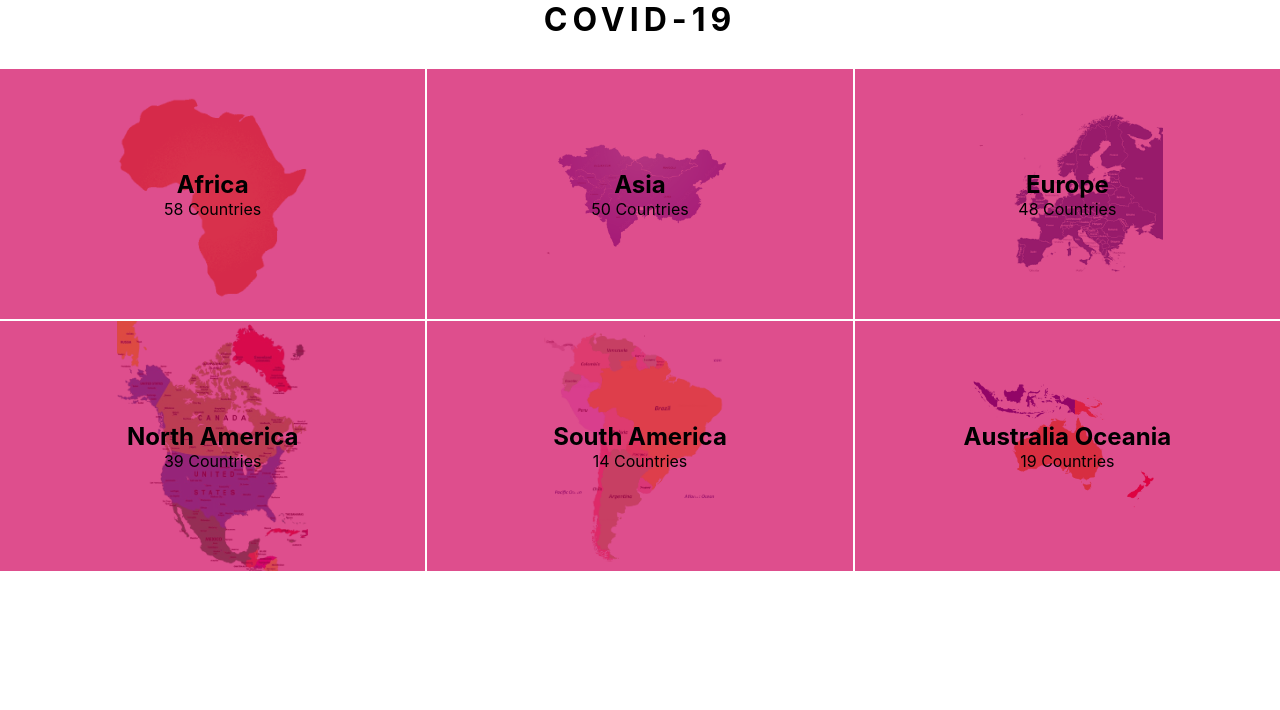
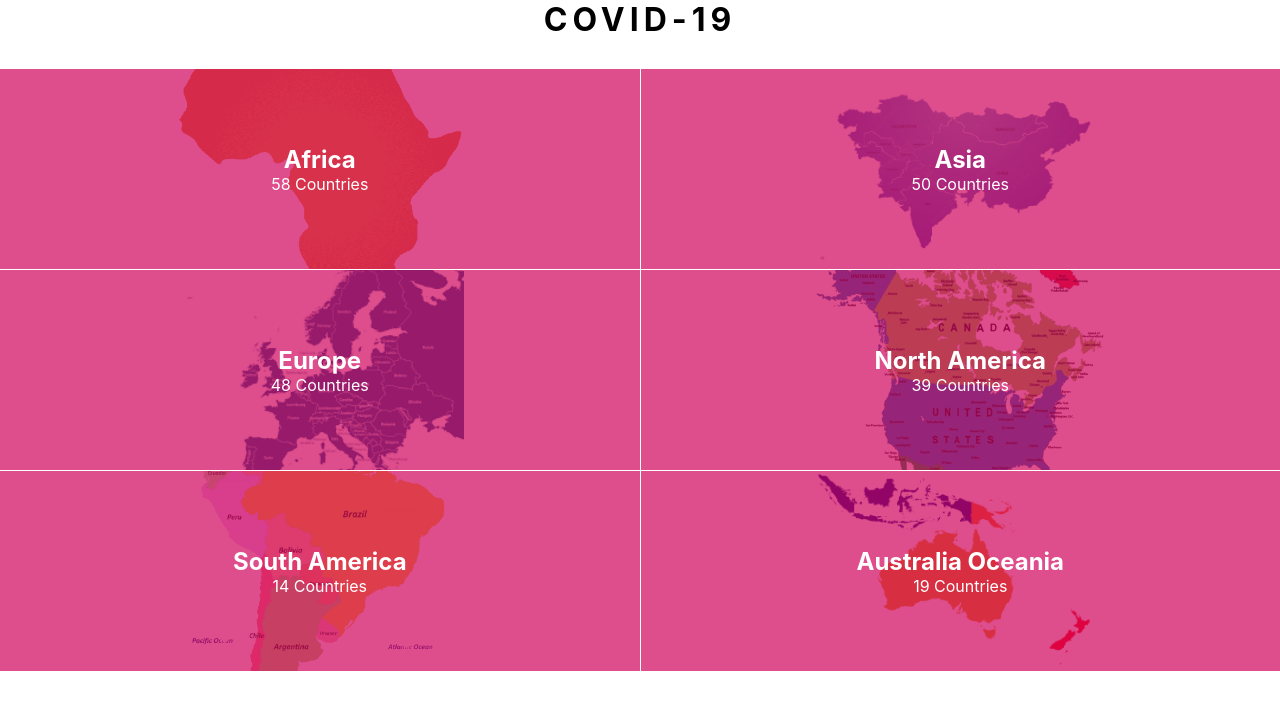
Before and after one commit to abdulhamiid/covid-tracker, a React (Create React App) app: page / in a window 1280 px wide. Shown: the top 710 px of the page. Built offline with nearby package versions, Linux system fonts and the light colour scheme.

Commit message:
Arrange the country list

```diff
--- a/src/components/views/Home.module.css
+++ b/src/components/views/Home.module.css
@@ -9,13 +9,18 @@
 .continents {
   margin: 30px 0;
   display: grid;
-  gap: 2px;
-  grid-template-columns: repeat(3, 1fr);
+  gap: 1px;
+  grid-template-columns: repeat(2, 1fr);
 }
 .continent {
   list-style: none;
-  height: 250px;
+  height: 200px;
   display: flex;
   justify-content: center;
   align-items: center;
+  z-index: 3;
 }
+
+.continent a {
+  color: #fff;
+}
```
